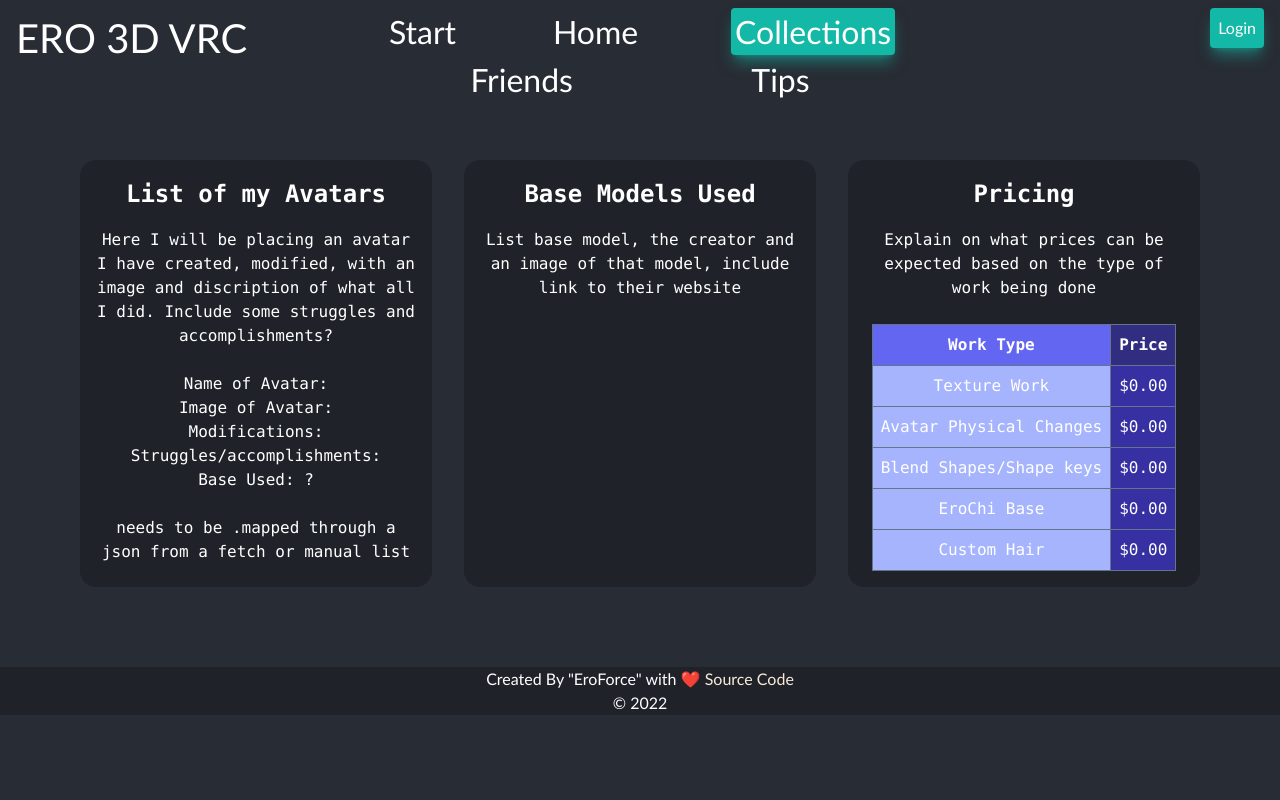
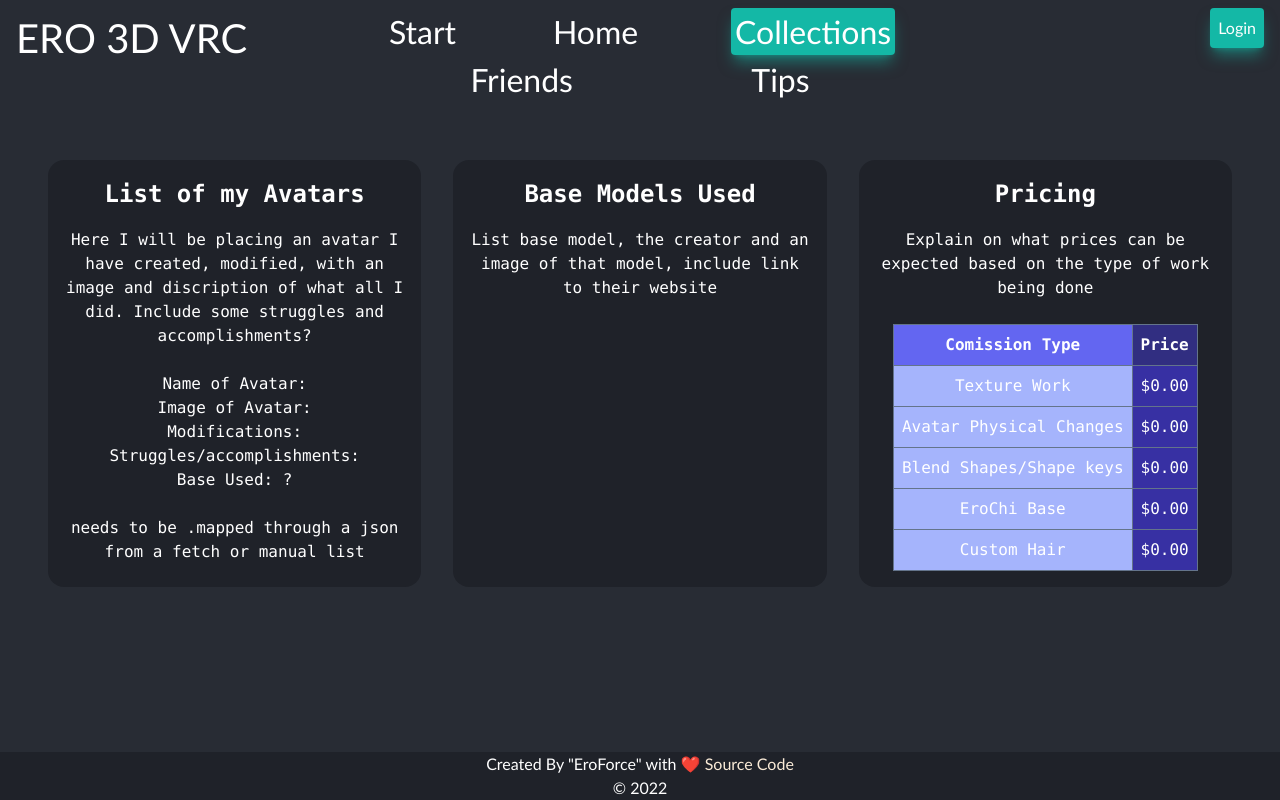
Before and after one commit to ajlineb/Ero3D-VRC, a React (Create React App) app in the folder client/: page /ero3d-vrc/collections in a window 1280 px wide. Built offline with nearby package versions, Linux system fonts and the light colour scheme.

Commit message:
added vrchat svg and its link to my vrchat profile, added some css changes to footer

```diff
--- a/client/src/App.css
+++ b/client/src/App.css
@@ -10,6 +10,7 @@ html {
 
 body {
   font-family: "Gill Sans", "Gill Sans MT", Calibri, "Trebuchet MS", sans-serif;
+  position: relative;
 }
 
 a {
@@ -78,7 +79,7 @@ a {
 
 .content {
   height: 100%;
-  padding: 5rem;
+  padding: 5rem 3rem 5rem 3rem;
   text-align: center;
   color: white;
 }
@@ -119,13 +120,16 @@ a {
   text-align: center;
   color: white;
   background-color: var(--main-header-footer-color);
+  position: fixed;
+  bottom: 0;
+  width: 100%;
 }
 
 .social {
   display: flex;
   justify-content: center;
   flex-wrap: wrap;
-  padding: 1rem;
+  padding: 1rem 0 0 0;
 }
 
 .social a {
@@ -133,8 +137,8 @@ a {
 }
 
 .social img {
-  width: 3rem;
-  height: 3rem;
+  width: 4rem;
+  height: 4rem;
   filter: invert(85%) sepia(34%) saturate(6938%) hue-rotate(130deg)
     brightness(97%) contrast(102%);
 }
--- a/client/src/Pages/Collections.js
+++ b/client/src/Pages/Collections.js
@@ -43,7 +43,7 @@ export default function Collections() {
             <thead>
               <tr>
                 <th className="border border-slate-500 bg-indigo-500 p-1">
-                  Work Type
+                  Comission Type
                 </th>
                 <th className="border border-slate-500 bg-indigo-900 p-2">
                   Price
--- a/client/src/Pages/Start.js
+++ b/client/src/Pages/Start.js
@@ -3,6 +3,7 @@ import data from "../utils/images";
 import git from "../utils/social_Icons/github.svg";
 import linkedin from "../utils/social_Icons/linkedin.svg";
 import youtube from "../utils/social_Icons/youtube.svg";
+import vrc from "../utils/social_Icons/vrchat-logo-vector.svg";
 
 export default function Start() {
   //for my own mental sanity...
@@ -22,6 +23,7 @@ export default function Start() {
       </div>
       <div className=" container">
         <h2 className="subtitle">Contact</h2>
+        <p>....</p>
         <br />
         <div className="social ">
           <a href="https://github.com/ajlineb">
@@ -33,6 +35,9 @@ export default function Start() {
               alt="linkedin logo"
               className="duration-300"
             ></img>
+          </a>
+          <a href="https://vrchat.com/home/user/usr_ac87376c-9a6e-4b48-843d-76483df6cf88">
+            <img src={vrc} alt="vrchat logo" className="duration-300"></img>
           </a>
           <a href="https://www.youtube.com/channel/UCtlk4tTuQpMtjJUR2z_dTUA">
             <img
```
Also changed, not shown: client/src/utils/social_Icons/vrchat-logo-vector.svg (added).
